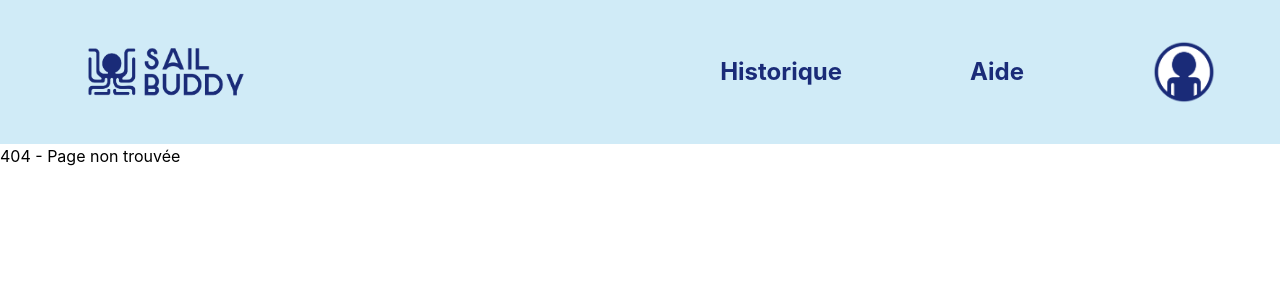
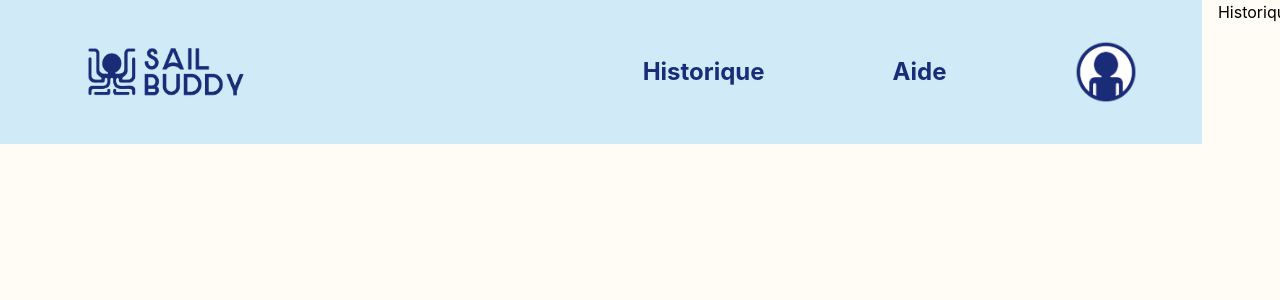
Before and after one commit to zoldik333/SailBuddy, a React (Create React App) app in the folder frontend/web/: page /history in a window 1280 px wide. Before the commit this address had no page. Shown: the top 300 px of the page. Built offline with nearby package versions, Linux system fonts and the light colour scheme.

Commit message:
[UPD] rename files

```diff
--- a/frontend/web/src/App.tsx
+++ /dev/null
@@ -1,15 +0,0 @@
-import React from 'react';
-
-function App() {
-  return (
-    <div className="App">
-      <header className="App-header">
-        <h1 className="text-3xl font-bold underline">
-          Homepage!
-        </h1>
-      </header>
-    </div>
-  );
-}
-
-export default App;
--- a/frontend/web/src/aide.tsx
+++ /dev/null
@@ -1,7 +0,0 @@
-import React from 'react';
-
-export default function Aide() {
-  return (
-    <div>Aide</div>
-  )
-}
--- /dev/null
+++ b/frontend/web/src/help.tsx
@@ -0,0 +1,9 @@
+import React from 'react';
+
+export default function Help() {
+  return (
+    <div className="ml-[20%] w-[80%]">
+      Aide
+    </div>
+  )
+}
--- a/frontend/web/src/historique.tsx
+++ /dev/null
@@ -1,7 +0,0 @@
-import React from 'react';
-
-export default function Historique() {
-  return (
-    <div>Historique</div>
-  )
-}
--- /dev/null
+++ b/frontend/web/src/history.tsx
@@ -0,0 +1,9 @@
+import React from 'react';
+
+export default function History() {
+  return (
+    <div className="ml-[20%] w-[80%]">
+      Historique
+    </div>
+  )
+}
--- a/frontend/web/src/index.css
+++ b/frontend/web/src/index.css
@@ -9,6 +9,7 @@ body {
     sans-serif;
   -webkit-font-smoothing: antialiased;
   -moz-osx-font-smoothing: grayscale;
+    background: #FEFCF4;
 }
 
 code {
--- a/frontend/web/src/index.tsx
+++ b/frontend/web/src/index.tsx
@@ -1,13 +1,14 @@
 import React from 'react';
 import ReactDOM from 'react-dom/client';
 import './index.css';
-import App from './App';
+import Homepage from './homepage';
 import reportWebVitals from './reportWebVitals';
 import Navbar from "./Components/Navbar/Navbar";
 import { BrowserRouter, Routes, Route } from 'react-router-dom';
-import Historique from "./historique";
-import Aide from "./aide";
-import Profil from "./profil";
+import History from "./history";
+import Help from "./help";
+import Profile from "./profile";
+import Dashboard from "./dashboard";
 
 const root = ReactDOM.createRoot(
   document.getElementById('root') as HTMLElement
@@ -16,14 +17,20 @@ const root = ReactDOM.createRoot(
 root.render(
   <React.StrictMode>
     <BrowserRouter>
-      <Navbar />
-      <Routes>
-        <Route path="/" element={<App />} />
-        <Route path="/historique" element={<Historique />} />
-        <Route path="/aide" element={<Aide />} />
-        <Route path="/profil" element={<Profil />} />
-        <Route path="*" element={<h1>404 - Page non trouvée</h1>} />
-      </Routes>
+      <div className="flex h-full">
+        <Navbar />
+
+        <div className="flex-auto">
+          <Routes>
+            <Route path="/" element={<Homepage />} />
+            <Route path="/history" element={<History />} />
+            <Route path="/help" element={<Help />} />
+            <Route path="/profile" element={<Profile />} />
+            <Route path="/dashboard" element={<Dashboard />} />
+            <Route path="*" element={<h1>404 - Page non trouvée</h1>} />
+          </Routes>
+        </div>
+      </div>
     </BrowserRouter>
   </React.StrictMode>
 );
--- a/frontend/web/src/profil.tsx
+++ /dev/null
@@ -1,7 +0,0 @@
-import React from 'react';
-
-export default function Profil() {
-  return (
-    <div>Profil</div>
-  )
-}
--- /dev/null
+++ b/frontend/web/src/profile.tsx
@@ -0,0 +1,9 @@
+import React from 'react';
+
+export default function Profile() {
+  return (
+    <div className="ml-[20%] w-[80%]">
+      Profil
+    </div>
+  )
+}
```
Also changed, not shown: 1 other file (tests, documents, lock files or other folders).
